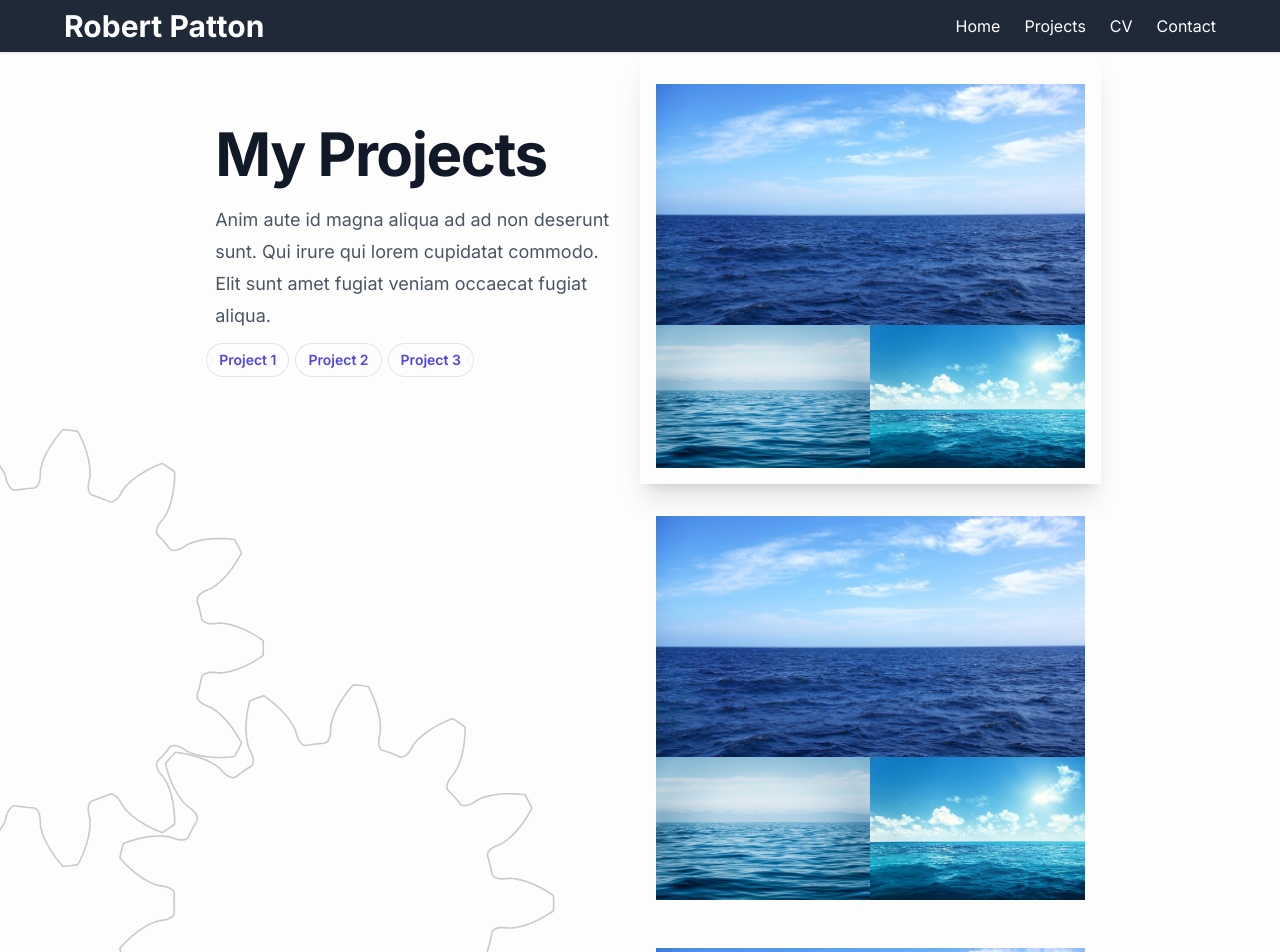
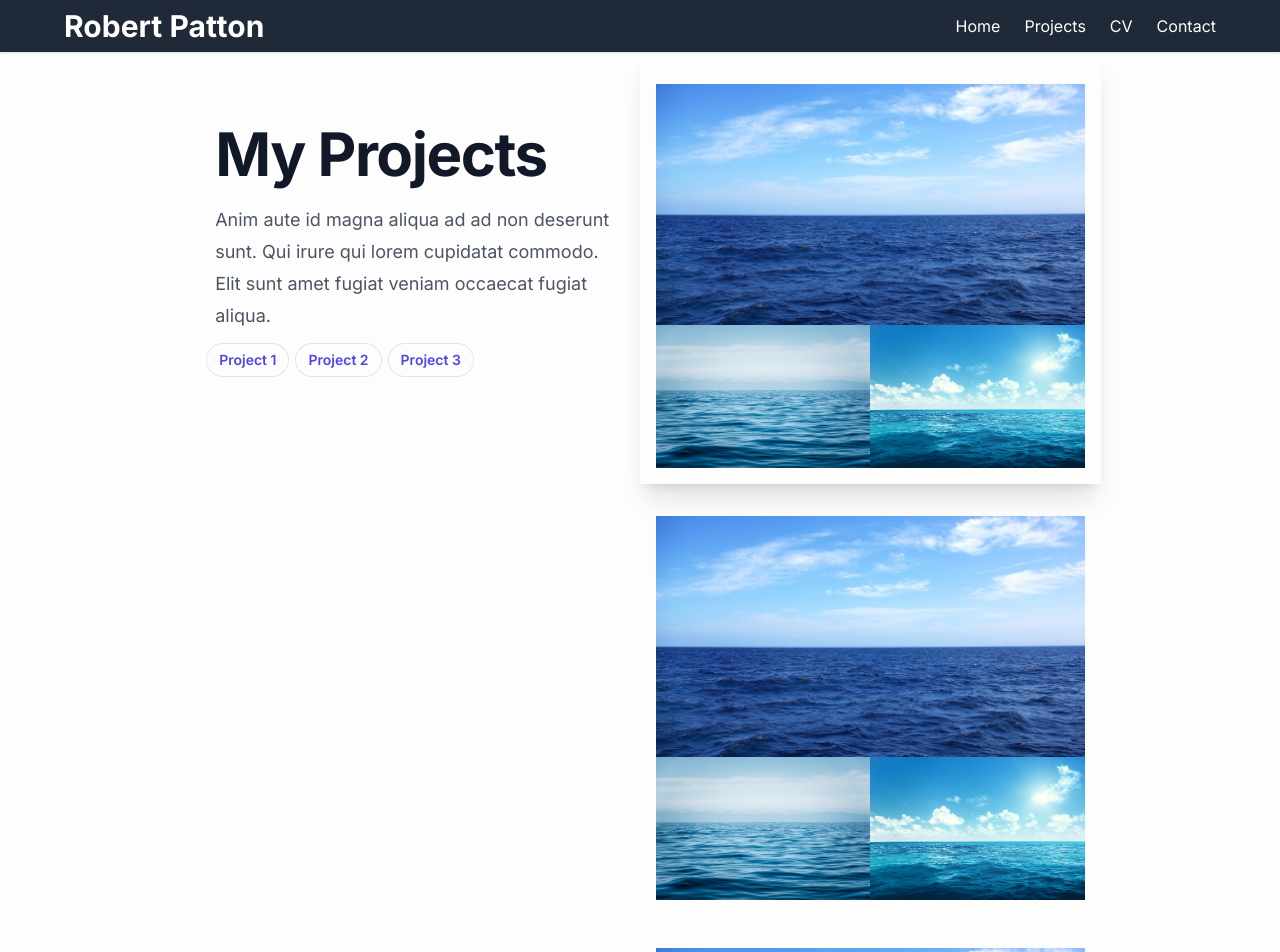
Before and after one commit to rpattn/rpatton, a Next.js app: page /projects in a window 1280 px wide. Shown: the top 952 px of the page. Built offline with nearby package versions, Linux system fonts and the light colour scheme.

Commit message:
Gear removed
removed

```diff
--- a/src/app/page.js
+++ b/src/app/page.js
@@ -18,7 +18,7 @@ export default function RootLayout({ children }) {
       {children}
 
         <main className="min-h-screen grid xl:grid-cols-10 lg:px-32 px-6 xl:px-16 splashCard mb-20">
-          <GearBg/>
+
         </main>
       <TopHeader/>
     </body>
--- a/src/app/projects/page.js
+++ b/src/app/projects/page.js
@@ -16,7 +16,6 @@ export default function RootLayout({ children }) {
       {children}
 
         <main className="min-h-screen sm:grid xl:grid-cols-10 lg:px-32 px-6 xl:px-16 splashCard mb-20">
-          <GearBg/>
             <div className="xl:col-start-1 xl:col-span-1  hidden lg:block">
 
             </div>
```
